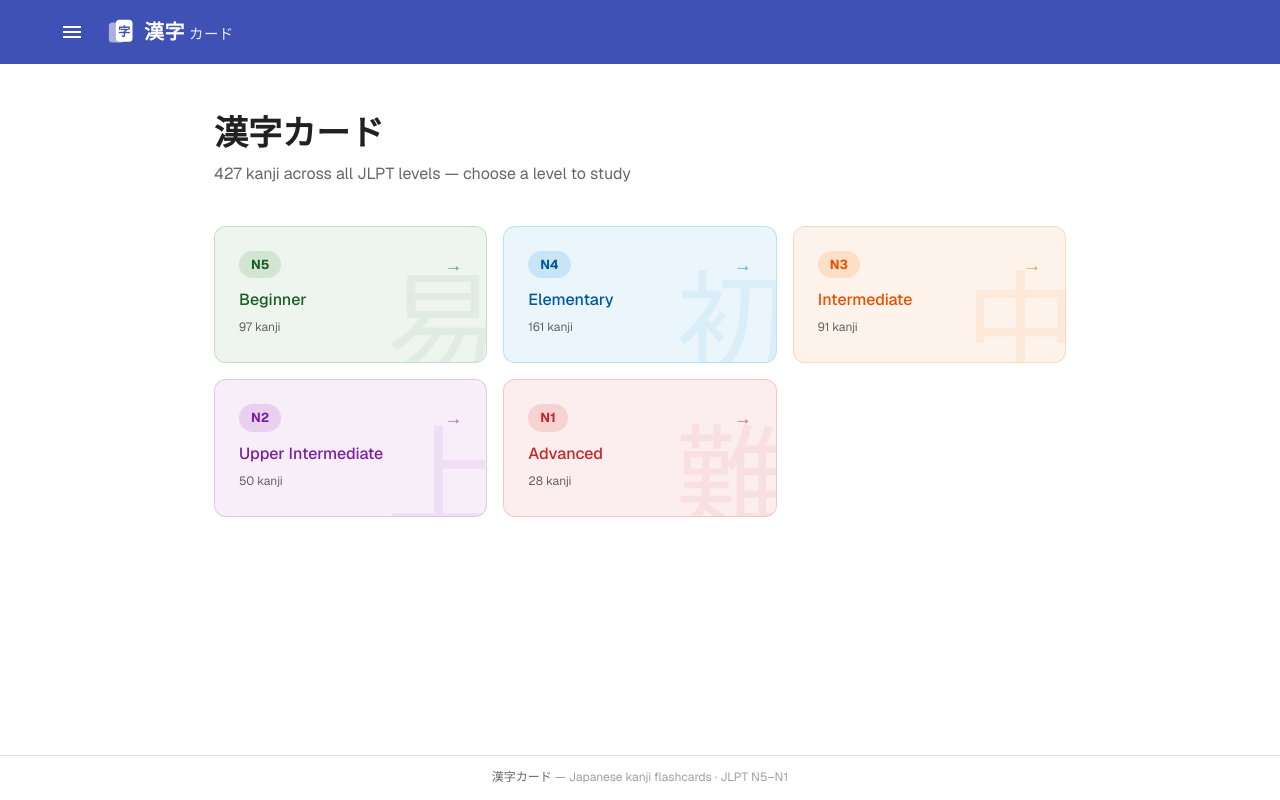
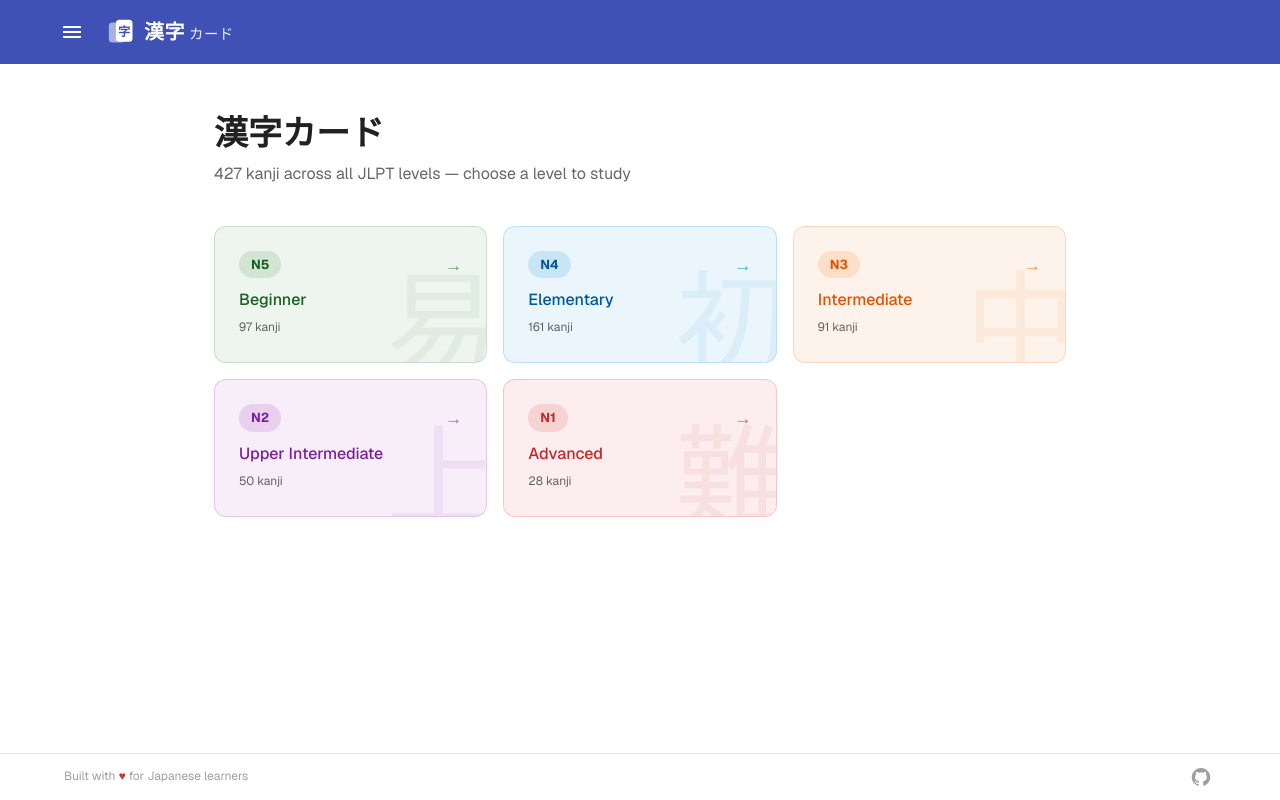
Before and after one commit to prinkrz/kanji-card, a Next.js app: page / in a window 1280 px wide. Built offline with nearby package versions, Linux system fonts and the light colour scheme.

Commit message:
add footer

```diff
--- a/app/components/Footer.tsx
+++ b/app/components/Footer.tsx
@@ -1,5 +1,7 @@
 import Box from "@mui/material/Box";
 import Typography from "@mui/material/Typography";
+import IconButton from "@mui/material/IconButton";
+import GitHubIcon from "@mui/icons-material/GitHub";
 
 export default function Footer() {
   return (
@@ -17,16 +19,27 @@ export default function Footer() {
           mx: "auto",
           maxWidth: "lg",
           px: { xs: 2, sm: 3 },
-          py: 1.5,
+          py: 1,
           display: "flex",
           alignItems: "center",
-          justifyContent: "center",
+          justifyContent: "space-between",
         }}
       >
         <Typography variant="caption" color="text.disabled">
-          <Box component="span" sx={{ color: "text.secondary", fontWeight: 500 }}>漢字カード</Box>
-          {" — "}Japanese kanji flashcards · JLPT N5–N1
+          Built with <Box component="span" sx={{ color: "error.main" }}>♥</Box> for Japanese learners
         </Typography>
+
+        <IconButton
+          component="a"
+          href="https://github.com/prinkrz/kanji-card"
+          target="_blank"
+          rel="noopener noreferrer"
+          size="small"
+          aria-label="GitHub source code"
+          sx={{ color: "text.disabled", "&:hover": { color: "text.secondary" } }}
+        >
+          <GitHubIcon fontSize="small" />
+        </IconButton>
       </Box>
     </Box>
   );
--- a/app/layout.tsx
+++ b/app/layout.tsx
@@ -1,4 +1,5 @@
 import type { Metadata } from "next";
+import Script from "next/script";
 import { Geist, Geist_Mono } from "next/font/google";
 import "./globals.css";
 import Navbar from "@/app/components/Navbar";
@@ -32,6 +33,11 @@ export default function RootLayout({
       className={`${geistSans.variable} ${geistMono.variable}`}
     >
       <body>
+        <Script
+          data-goatcounter="https://prinkrz.goatcounter.com/count"
+          src="//gc.zgo.at/count.js"
+          strategy="afterInteractive"
+        />
         <EmotionRegistry>
           <Providers>
             <Navbar />
```
